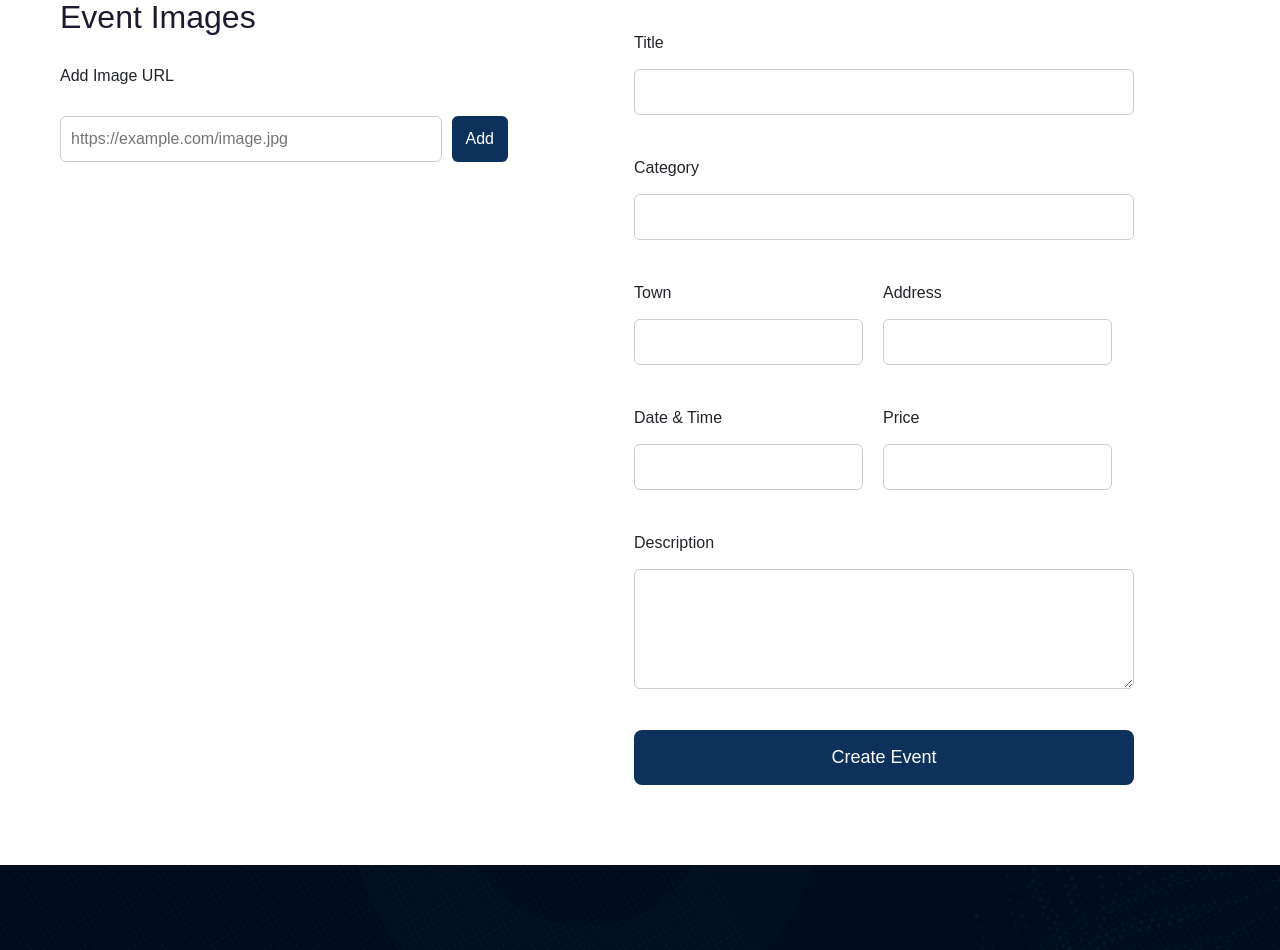
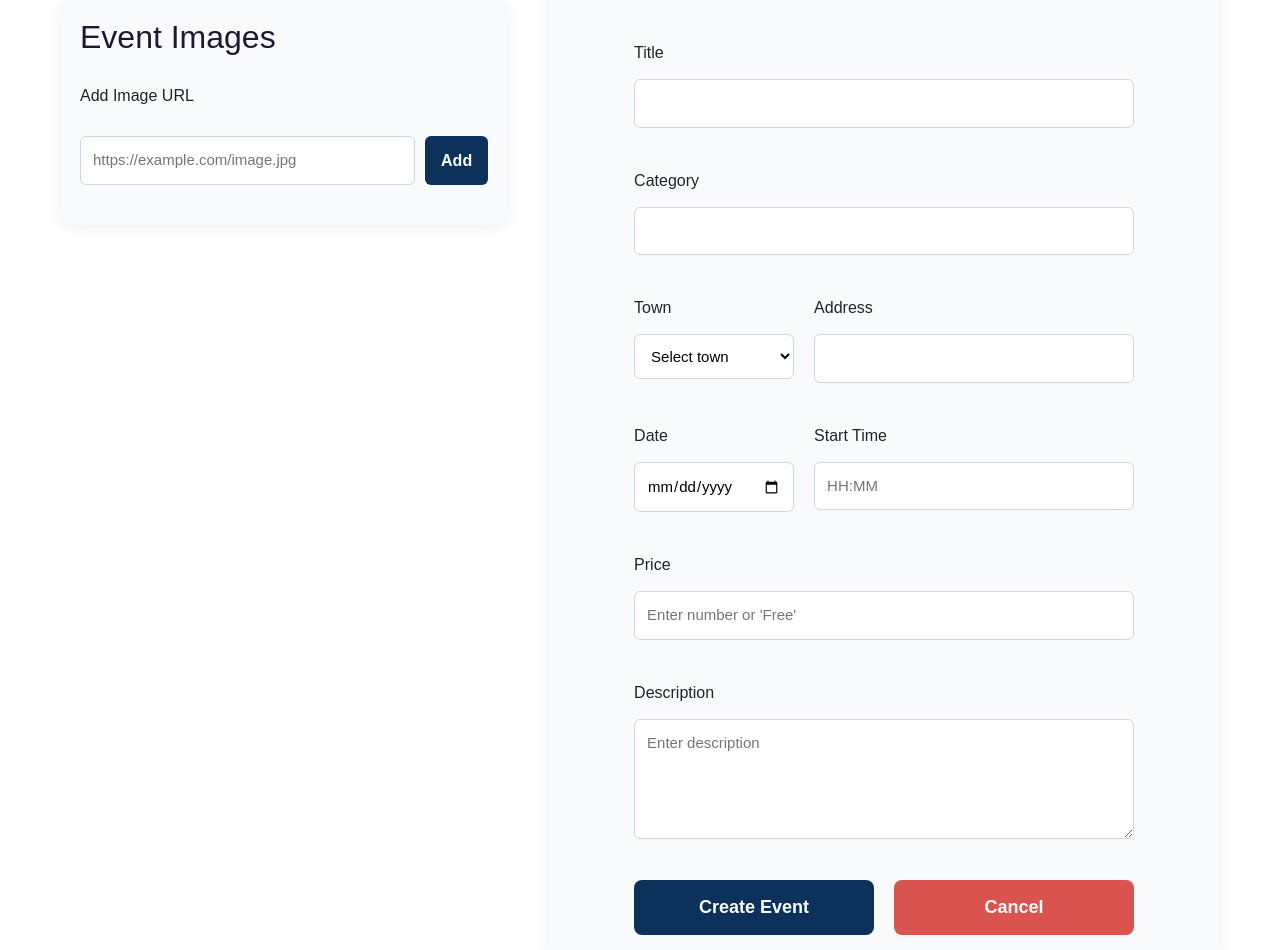
Before and after one commit to atdzhiev/Angular_Project_SoftUni, an Angular app in the folder events-app/: page /create in a window 1280 px wide. Shown: the part 222-1172 px from the top of the page. Built offline with nearby package versions, Linux system fonts and the light colour scheme; a web font is replaced by a local one.

Commit message:
Changes to Add/Edit component

```diff
--- a/events-app/src/app/features/event-add/event-add.css
+++ b/events-app/src/app/features/event-add/event-add.css
@@ -2,25 +2,53 @@
   max-width: 1200px;
   margin: 140px auto 60px auto;
   padding: 20px;
-
   display: flex;
   gap: 40px;
-
   justify-content: center;
   align-items: flex-start;
 }
-
 
 
 .image-panel {
   width: 40%;
   display: flex;
   flex-direction: column;
+  margin-top: 60px;
   gap: 20px;
-
-  margin-top: 60px;
+  background: #f8fafc;
+  padding: 20px;
+  border-radius: 12px;
+  box-shadow: 0 4px 12px rgba(0,0,0,0.06);
 }
 
+
+.image-add-row {
+  display: flex;
+  gap: 10px;
+  width: 100%;
+}
+
+.image-add-row input {
+  flex: 1;
+  padding: 12px;
+  border: 1px solid #cfd6e1;
+  border-radius: 6px;
+}
+
+.image-add-row button {
+  padding: 12px 16px;
+  background: #0C325B;
+  color: white;
+  border: none;
+  border-radius: 6px;
+  cursor: pointer;
+  font-weight: 600;
+  white-space: nowrap;
+}
+
+.image-add-row button:hover {
+  background: #ff8c00;
+}
 
 
 form {
@@ -28,96 +56,65 @@ form {
   display: flex;
   flex-direction: column;
   gap: 25px;
-
   align-items: center;
+  background: #f8fafc;
+  padding: 30px 25px;
+  border-radius: 12px;
+  box-shadow: 0 4px 12px rgba(0,0,0,0.06);
 }
-
 
 form > * {
   width: 100%;
   max-width: 500px;
 }
 
-
 h1 {
-  margin-bottom: 20px;
+  margin-bottom: 10px;
   color: #0C325B;
   text-align: center;
+  font-size: 32px;
+  font-weight: 700;
 }
 
 
-
-.image-add-row {
-  display: flex;
-  gap: 10px;
-}
-
-.image-add-row input {
-  flex: 1;
-  padding: 10px;
-  border: 1px solid #ccc;
-  border-radius: 6px;
-}
-
-.image-add-row button {
-  padding: 10px 14px;
-  background: #0C325B;
-  color: white;
-  border: none;
-  border-radius: 6px;
-  cursor: pointer;
+.error-message {
+  color: #d9534f;
+  font-weight: 600;
+  margin-top: -4px;
+  font-size: 14px;
 }
 
 
-
-.image-list {
-  display: flex;
-  flex-direction: column;
-  gap: 15px;
+input,
+textarea,
+select {
+  padding: 12px;
+  border: 1px solid #cfd6e1;
+  border-radius: 6px;
+  background: white;
+  font-size: 15px;
+  width: 100%;
+  box-sizing: border-box;
+  transition: border-color .2s ease, box-shadow .2s ease;
 }
 
-.image-item {
-  display: flex;
-  align-items: center;
-  gap: 15px;
-  padding: 10px;
-  border: 1px solid #ddd;
-  border-radius: 8px;
+input:focus,
+textarea:focus,
+select:focus {
+  border-color: #0C325B;
+  box-shadow: 0 0 0 2px rgba(12, 50, 91, 0.15);
 }
 
-.image-item img {
-  width: 120px;
-  height: 90px;
-  object-fit: cover;
-  border-radius: 6px;
-  border: 1px solid #ccc;
+textarea {
+  height: 120px;
+  resize: vertical;
 }
 
-.image-item button {
-  padding: 6px 10px;
-  border: none;
-  border-radius: 4px;
-  cursor: pointer;
+
+input.invalid {
+  border-color: #d9534f !important;
+  box-shadow: 0 0 0 2px rgba(217, 83, 79, 0.2);
 }
-
-.set-main-btn {
-  background: #ff8c00;
-  color: white;
-}
-
-.remove-btn {
-  background: #d9534f;
-  color: white;
-}
-
-.main-badge {
-  background: #0C325B;
-  color: white;
-  padding: 4px 8px;
-  border-radius: 4px;
-  font-size: 12px;
-}
-
 
 
 .form-group {
@@ -126,23 +123,31 @@ h1 {
   gap: 6px;
 }
 
+
 .form-row {
   display: flex;
   gap: 20px;
+  width: 100%;
 }
 
-input,
-textarea {
-  padding: 10px;
-  border: 1px solid #ccc;
-  border-radius: 6px;
+.form-row .form-group {
+  flex: 1;
 }
 
-textarea {
-  height: 120px;
-  resize: vertical;
+
+.form-row .form-group:nth-child(2) {
+  flex: 2;
 }
 
+
+input[type="time"] {
+  min-width: 160px;
+  padding: 12px;
+  font-size: 15px;
+  width: 100%;
+  box-sizing: border-box;
+  appearance: none;
+}
 
 
 .save-btn {
@@ -152,13 +157,17 @@ textarea {
   border: none;
   border-radius: 8px;
   font-size: 18px;
+  font-weight: 600;
   cursor: pointer;
+  width: 100%;
+  max-width: 500px;
+  transition: background .2s ease, transform .1s ease;
 }
 
 .save-btn:hover {
-  background: #07223d;
+  background: #ff8c00;
+  transform: translateY(-2px);
 }
-
 
 
 @media (max-width: 900px) {
@@ -172,7 +181,114 @@ textarea {
     width: 100%;
   }
 
-  .image-panel {
-    margin-top: 0;
+  .form-row {
+    flex-direction: column;
   }
 }
+
+
+.image-item {
+  display: flex;
+  align-items: center;
+  gap: 15px;
+  padding: 12px;
+  border: 1px solid #d8dfe8;
+  border-radius: 8px;
+  background: white;
+}
+
+.image-item img {
+  width: 140px;
+  height: 95px;
+  object-fit: cover;
+  border-radius: 6px;
+}
+
+.image-item button {
+  padding: 8px 12px;
+  border: none;
+  border-radius: 6px;
+  cursor: pointer;
+  font-weight: 600;
+  white-space: nowrap;
+}
+
+.set-main-btn {
+  background: #ff8c00;
+  color: white;
+}
+
+.remove-btn {
+  background: #d9534f;
+  color: white;
+}
+
+
+input[type="time"] {
+  min-width: 160px;
+  padding: 12px;
+  font-size: 15px;
+  width: 100%;
+  box-sizing: border-box;
+
+  appearance: none;
+  -webkit-appearance: none;
+  -moz-appearance: textfield;
+}
+
+
+.image-item:first-child {
+  background: #bef1f3;
+  border: 2px solid #ffb84d;
+  border-radius: 10px;
+  padding: 12px;
+}
+
+
+.main-badge {
+  font-size: 18px;
+  font-weight: 700;
+  color: #282119;
+  background: #ffe2b3;
+  padding: 6px 12px;
+  border-radius: 6px;
+  text-transform: uppercase;
+  letter-spacing: 1px;
+}
+
+
+.image-item:first-child img {
+  width: 200px;
+  height: 140px;
+  object-fit: cover;
+  border-radius: 6px;
+}
+
+.form-buttons {
+  display: flex;
+  gap: 20px;
+  width: 100%;
+  max-width: 500px;
+}
+
+.save-btn,
+.cancel-btn {
+  flex: 1;
+}
+
+.cancel-btn {
+  padding: 14px;
+  background: #d9534f;
+  color: white;
+  border: none;
+  border-radius: 8px;
+  font-size: 18px;
+  font-weight: 600;
+  cursor: pointer;
+  transition: background .2s ease, transform .1s ease;
+}
+
+.cancel-btn:hover {
+  background: #b52b27;
+  transform: translateY(-2px);
+}
--- a/events-app/src/app/features/event-add/event-add.html
+++ b/events-app/src/app/features/event-add/event-add.html
@@ -7,18 +7,13 @@
 
     <label>Add Image URL</label>
     <div class="image-add-row">
-      <input
-        type="text"
-        placeholder="https://example.com/image.jpg"
-        [(ngModel)]="imageUrl"
-        [ngModelOptions]="{ standalone: true }"
-      >
+      <input type="text" placeholder="https://example.com/image.jpg" [(ngModel)]="imageUrl"
+        [ngModelOptions]="{ standalone: true }">
       <button type="button" (click)="addImage()">Add</button>
     </div>
 
-
     @if (imagesArray.touched && imagesArray.errors?.['minImages']) {
-      <p class="error">At least one image is required</p>
+    <p class="error-message">At least one image is required</p>
     }
 
     <div class="image-list-wrapper">
@@ -33,12 +28,12 @@
           }
 
           @if ($index !== 0) {
-              <button type="button" (click)="setMainImage($index)">
+          <button type="button" class="set-main-btn" (click)="setMainImage($index)">
             Set Main
           </button>
           }
 
-            <button type="button" (click)="removeImage($index)">
+          <button type="button" class="remove-btn" (click)="removeImage($index)">
             Remove
           </button>
 
@@ -54,12 +49,17 @@
 
     <h1>{{ isEdit() ? 'Edit Event' : 'Add Event' }}</h1>
 
+
+    @if (formError) {
+    <p class="error-message">{{ formError }}</p>
+    }
+
+
     <div class="form-group">
       <label>Title</label>
       <input formControlName="title" type="text">
-
       @if (form.get('title')?.touched && form.get('title')?.errors?.['required']) {
-        <p class="error">This field is required</p>
+      <p class="error-message">This field is required</p>
       }
     </div>
 
@@ -67,9 +67,8 @@
     <div class="form-group">
       <label>Category</label>
       <input formControlName="category" type="text">
-
       @if (form.get('category')?.touched && form.get('category')?.errors?.['required']) {
-        <p class="error">This field is required</p>
+      <p class="error-message">This field is required</p>
       }
     </div>
 
@@ -77,20 +76,23 @@
     <div class="form-row">
       <div class="form-group">
         <label>Town</label>
-        <input formControlName="town" type="text">
-
+        <select formControlName="town">
+          <option value="">Select town</option>
+          <option value="Sofia">Sofia</option>
+          <option value="Plovdiv">Plovdiv</option>
+          <option value="Varna">Varna</option>
+          <option value="Burgas">Burgas</option>
+        </select>
         @if (form.get('town')?.touched && form.get('town')?.errors?.['required']) {
-          <p class="error">This field is required</p>
+        <p class="error-message">This field is required</p>
         }
       </div>
-
 
       <div class="form-group">
         <label>Address</label>
         <input formControlName="address" type="text">
-
         @if (form.get('address')?.touched && form.get('address')?.errors?.['required']) {
-          <p class="error">This field is required</p>
+        <p class="error-message">This field is required</p>
         }
       </div>
     </div>
@@ -98,38 +100,51 @@
 
     <div class="form-row">
       <div class="form-group">
-        <label>Date & Time</label>
-        <input formControlName="date" type="text">
-
+        <label>Date</label>
+        <input formControlName="date" type="date">
         @if (form.get('date')?.touched && form.get('date')?.errors?.['required']) {
-          <p class="error">This field is required</p>
+        <p class="error-message">This field is required</p>
         }
       </div>
 
       <div class="form-group">
-        <label>Price</label>
-        <input formControlName="price" type="text">
-
-        @if (form.get('price')?.touched && form.get('price')?.errors?.['required']) {
-          <p class="error">This field is required</p>
+        <label>Start Time</label>
+        <input formControlName="time" type="text" placeholder="HH:MM" pattern="^[0-2][0-9]:[0-5][0-9]$" maxlength="5">
+        @if (form.get('time')?.touched && form.get('time')?.errors?.['required']) {
+        <p class="error-message">This field is required</p>
         }
       </div>
     </div>
 
 
     <div class="form-group">
-      <label>Description</label>
-      <textarea formControlName="description"></textarea>
-
-      @if (form.get('description')?.touched && form.get('description')?.errors?.['required']) {
-        <p class="error">This field is required</p>
+      <label>Price</label>
+      <input formControlName="price" type="text" placeholder="Enter number or 'Free'" (input)="validatePrice()"
+        [class.invalid]="priceInvalid">
+      @if (priceInvalid) {
+      <p class="error-message">Price must be a number or 'Free'</p>
       }
     </div>
 
+    <div class="form-group">
+      <label>Description</label>
+      <textarea formControlName="description" placeholder="Enter description"></textarea>
+      @if (form.get('description')?.touched && form.get('description')?.errors?.['required']) {
+      <p class="error-message">This field is required</p>
+      }
+    </div>
+
+    <div class="form-buttons">
       <button class="save-btn" type="submit">
         {{ isEdit() ? 'Save Changes' : 'Create Event' }}
       </button>
 
+      <button type="button" class="cancel-btn" (click)="router.navigate(['/events'])">
+        Cancel
+      </button>
+    </div>
+
+
   </form>
 
 </section>
--- a/events-app/src/app/features/event-add/event-add.ts
+++ b/events-app/src/app/features/event-add/event-add.ts
@@ -31,13 +31,15 @@ function minImages(min: number) {
 export class EventAdd {
   private fb = inject(FormBuilder);
   private route = inject(ActivatedRoute);
-  private router = inject(Router);
+  public router = inject(Router);
   private eventService = inject(EventService);
 
   isEdit = signal(false);
   eventId = signal<string | null>(null);
 
   imageUrl = '';
+  formError = '';
+  priceInvalid = false;
 
   form = this.fb.group({
     title: this.fb.nonNullable.control('', Validators.required),
@@ -45,8 +47,10 @@ export class EventAdd {
     town: this.fb.nonNullable.control('', Validators.required),
     address: this.fb.nonNullable.control('', Validators.required),
     date: this.fb.nonNullable.control('', Validators.required),
+    time: this.fb.nonNullable.control('', Validators.required),
     price: this.fb.nonNullable.control('', Validators.required),
     description: this.fb.nonNullable.control('', Validators.required),
+
     images: this.fb.array<FormControl<string>>([], {
       validators: [minImages(1)]
     })
@@ -64,17 +68,16 @@ export class EventAdd {
       this.eventId.set(id);
 
       this.eventService.getOne(id).subscribe(ev => {
-
         this.form.patchValue({
           title: ev.title,
           category: ev.category,
           town: ev.town,
           address: ev.address,
           date: ev.date,
+          time: ev.time ?? '',
           price: ev.price,
           description: ev.description
         });
-
 
         ev.images.forEach(img => {
           this.imagesArray.push(this.fb.nonNullable.control(img));
@@ -101,11 +104,29 @@ export class EventAdd {
     this.imagesArray.insert(0, control);
   }
 
+  validatePrice() {
+    const value = this.form.get('price')?.value?.trim() || '';
+
+    const isNumber = /^\d+(\.\d+)?$/.test(value);
+    const isFree = value.toLowerCase() === 'free';
+
+    this.priceInvalid = !(isNumber || isFree);
+  }
+
   save() {
+
+  this.form.markAllAsTouched();
+
+  this.validatePrice();
   if (this.form.invalid) {
-      this.form.markAllAsTouched();
+    if (this.priceInvalid) {
+    this.formError = "Price must be a number or 'Free'";
+  }
+    this.formError = "Please fill all required fields";
     return;
   }
+
+  this.formError = '';
 
   const data = {
     ...this.form.getRawValue(),
--- a/events-app/src/app/shared/interfaces/event.ts
+++ b/events-app/src/app/shared/interfaces/event.ts
@@ -8,6 +8,7 @@ export interface EventItem {
   price: string;
   images: string[];
   date: string;
+  time: string;
   description: string;
   participants: string[];
 }
```
Also changed, not shown: 1 other file (tests, documents, lock files or other folders). Lines whose indentation alone changed are shown as unchanged.
